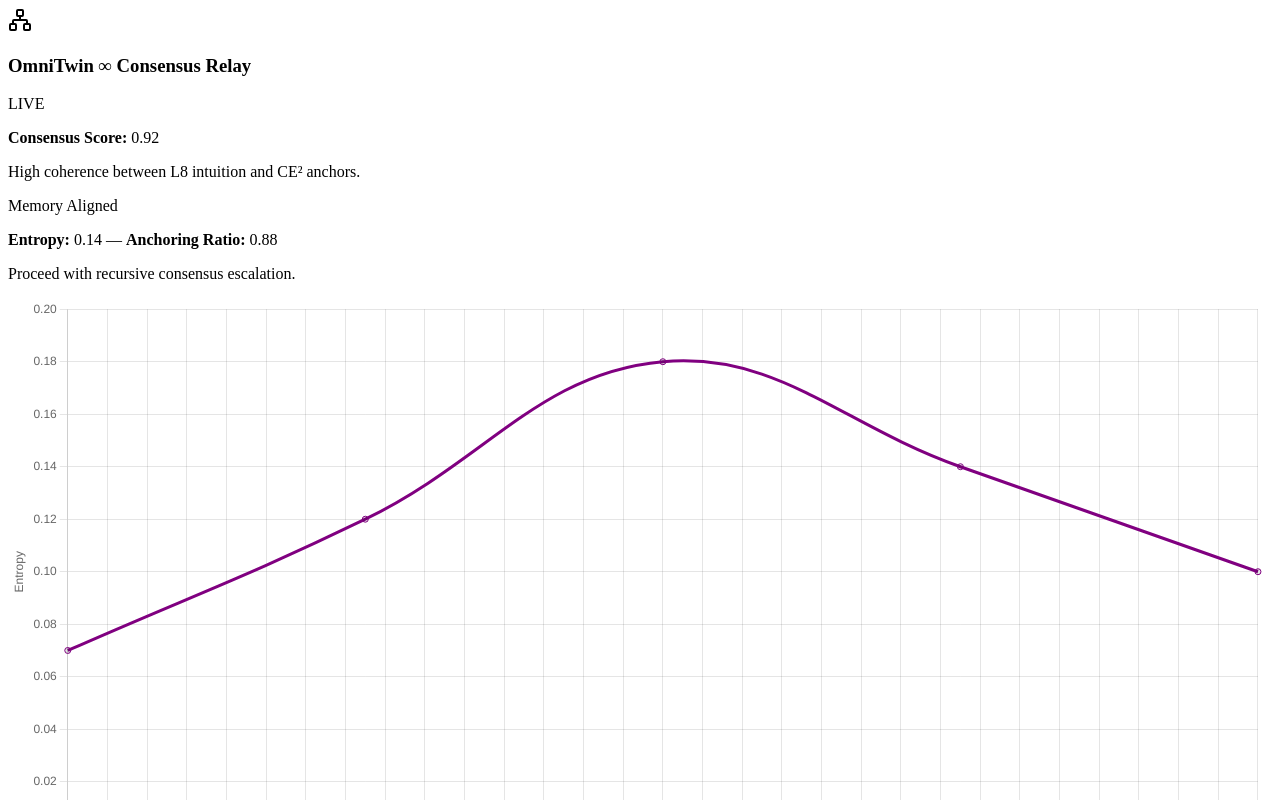
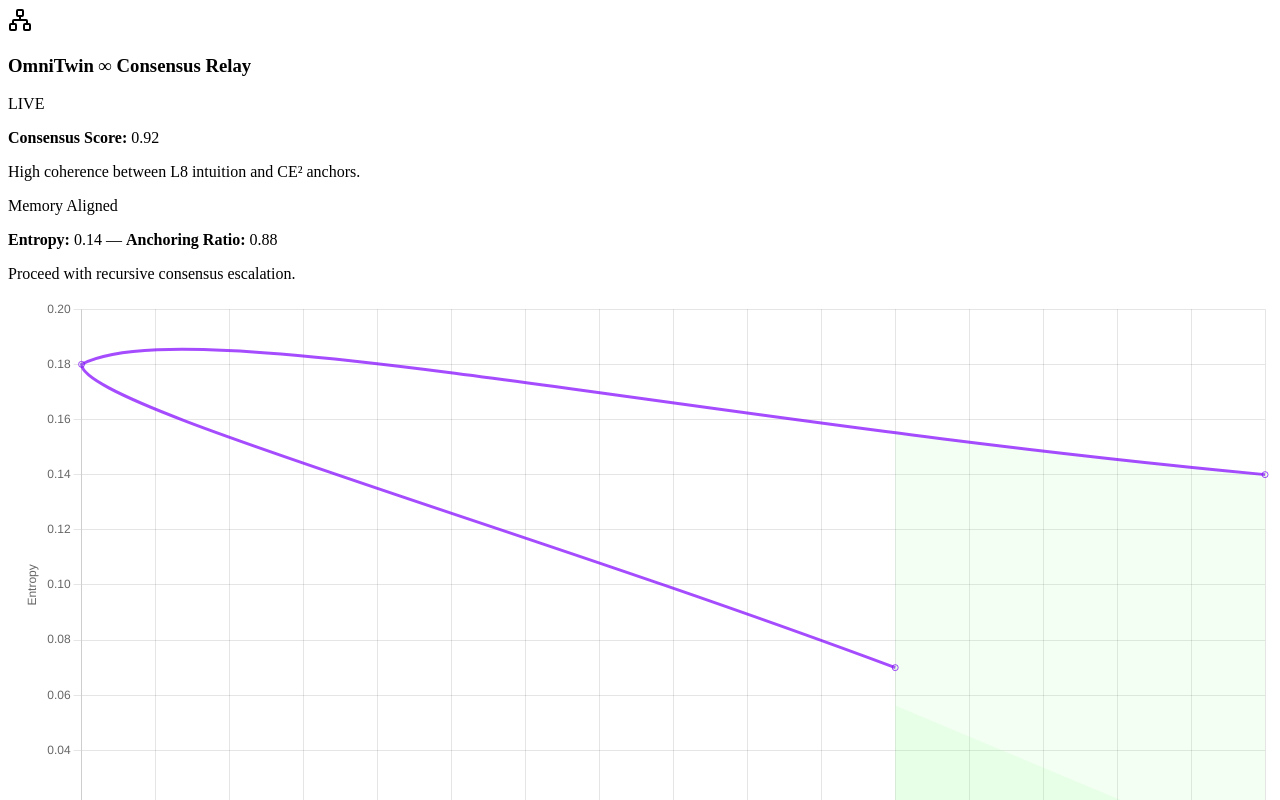
Before and after one commit to OmniChainOrg/omnimodel-dashboard, a Next.js app: page /epistemic-engine in a window 1280 px wide. Shown: the top 800 px of the page. Built offline with nearby package versions, Linux system fonts and the light colour scheme.

Commit message:
Update EntropyDriftChart.tsx

```diff
--- a/components/EntropyDriftChart.tsx
+++ b/components/EntropyDriftChart.tsx
@@ -1,5 +1,5 @@
 // components/EntropyDriftChart.tsx
-import React, { useEffect, useState } from "react";
+import React from "react";
 import {
   Chart as ChartJS,
   LineElement,
@@ -7,49 +7,66 @@ import {
   LinearScale,
   TimeScale,
   Tooltip,
+  Filler,
+  CategoryScale,
 } from "chart.js";
+import "chartjs-adapter-date-fns";
 import { Line } from "react-chartjs-2";
-import "chartjs-adapter-date-fns";
 
-ChartJS.register(LineElement, PointElement, LinearScale, TimeScale, Tooltip);
+ChartJS.register(
+  LineElement,
+  PointElement,
+  LinearScale,
+  TimeScale,
+  Tooltip,
+  Filler,
+  CategoryScale
+);
 
 const EntropyDriftChart = () => {
-  const [data, setData] = useState([
-    { timestamp: new Date().toISOString(), entropy: 0.07 },
-    { timestamp: new Date(Date.now() + 15000).toISOString(), entropy: 0.12 },
-    { timestamp: new Date(Date.now() + 30000).toISOString(), entropy: 0.18 },
-    { timestamp: new Date(Date.now() + 45000).toISOString(), entropy: 0.14 },
-    { timestamp: new Date(Date.now() + 60000).toISOString(), entropy: 0.10 }
-  ]);
+  const entropyData = [
+    { timestamp: "2025-06-20T10:52:56Z", value: 0.07 },
+    { timestamp: "2025-06-20T10:52:45Z", value: 0.18 },
+    { timestamp: "2025-06-20T10:53:01Z", value: 0.14 },
+  ];
 
-  const chartData = {
-    labels: data.map((entry) => entry.timestamp),
+  const data = {
+    labels: entropyData.map((point) => new Date(point.timestamp)),
     datasets: [
       {
-        label: "Entropy Over Time",
-        data: data.map((entry) => entry.entropy),
-        fill: false,
-        borderColor: "purple",
-        tension: 0.4,
-        pointRadius: 3,
+        label: "Entropy Drift",
+        data: entropyData.map((point) => point.value),
+        fill: true,
+        borderColor: "rgba(128,0,255,0.7)",
+        backgroundColor: "rgba(128,255,128,0.1)",
+        tension: 0.5,
       },
     ],
   };
 
-  const chartOptions = {
+  const options = {
+    responsive: true,
+    plugins: {
+      tooltip: {
+        callbacks: {
+          label: (tooltipItem) =>
+            `Entropy: ${tooltipItem.raw}`,
+        },
+      },
+    },
     scales: {
       x: {
-        type: "time" as const,
+        type: "time",
         time: {
-          tooltipFormat: "HH:mm:ss",
+          tooltipFormat: "yyyy-MM-dd HH:mm:ss",
         },
         title: {
           display: true,
-          text: "Time",
+          text: "Timestamp",
         },
       },
       y: {
-        beginAtZero: true,
+        min: 0,
         max: 0.2,
         title: {
           display: true,
@@ -57,17 +74,9 @@ const EntropyDriftChart = () => {
         },
       },
     },
-    plugins: {
-      tooltip: {
-        callbacks: {
-          label: (context: any) =>
-            `Entropy: ${context.parsed.y.toFixed(3)}`,
-        },
-      },
-    },
   };
 
-  return <Line data={chartData} options={chartOptions} />;
+  return <Line data={data} options={options} />;
 };
 
 export default EntropyDriftChart;
```
